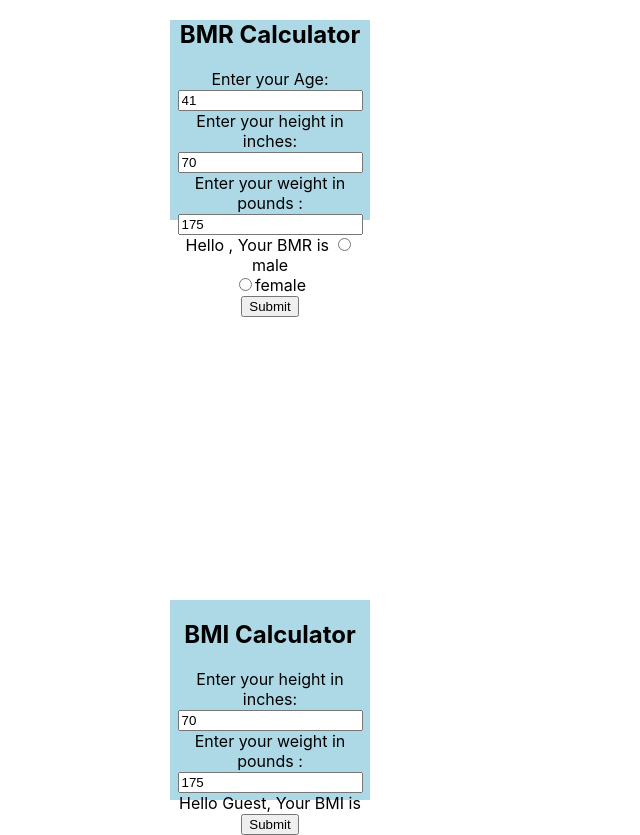
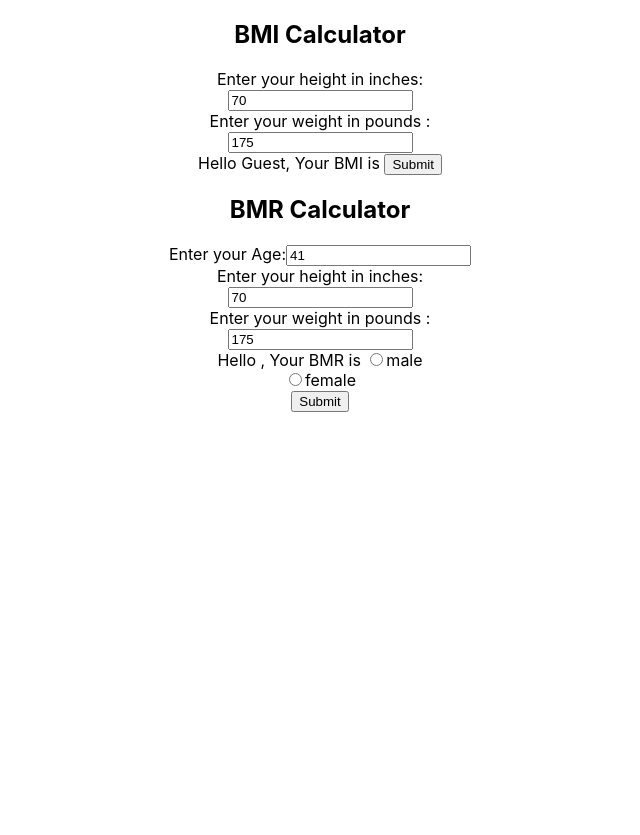
Before and after one commit to hjac01/WellnessPal, a React (Create React App) app in the folder client/: page / in a window 1280 px wide. Shown: the whole page, without its empty margins (320-960 px from the left). After the commit the page ends 800 px from the top, so only its background shows below. Built offline with nearby package versions, Linux system fonts and the light colour scheme.

Commit message:
updated calcs

```diff
--- a/client/src/Components/BMI/bmi.js
+++ b/client/src/Components/BMI/bmi.js
@@ -72,7 +72,7 @@ class Bmi extends Component {
 
  render() {
    return (
-   //  <container>
+   <container id = "calcs">
      <div className="Bmi">
      <div>
          <h2>BMI Calculator</h2>
@@ -95,7 +95,7 @@ class Bmi extends Component {
          </form>
 
      </div>
-   //  </container>
+     </container>
    );
  }
 }
--- a/client/src/Components/BMI/stylesBmi.css
+++ b/client/src/Components/BMI/stylesBmi.css
@@ -1,20 +1,15 @@
-.Bmi{
-    position:absolute;
-    width:200px;
-    height:200px;
+.calcs{
+    position: absolute;
+    width:400px;
+    height:450px;
     background: lightblue;
     bottom:0px;
     right:25%;
     left:50%;
-    margin-left:-150px;
 
 }
 
-/* .row {
-    display: block;
-    color: aqua;
-    width: 10%;
-    margin: 0 auto;
-    padding: 20px;
-    box-sizing: border-box;
-} */
+.bmi {
+float: left;
+width: 250;
+}
--- a/client/src/Components/BMR/bmr.css
+++ b/client/src/Components/BMR/bmr.css
@@ -1,11 +1,5 @@
-.Bmr{
-    position: relative;
-    width:200px;
-    height:200px;
-    background: lightblue;
-    bottom:0px;
-    right:25%;
-    left:50%;
-    margin-left:-150px;
+.bmr{
+float: left;
+width: 200;
 
 }
--- a/client/src/Components/BMR/bmr.js
+++ b/client/src/Components/BMR/bmr.js
@@ -67,7 +67,8 @@ changeAll=(e)=> {
 
  render() {
    return (
-  //   <container>
+   <container id = "calcs">
+
      <div className="Bmr">
      <div>
          <h2>BMR Calculator</h2>
@@ -98,7 +99,8 @@ changeAll=(e)=> {
          </form>
 
      </div>
-    // </container>
+     </container>
+
    );
  }
 }
```
Also changed, not shown: 1 other file (tests, documents, lock files or other folders).
